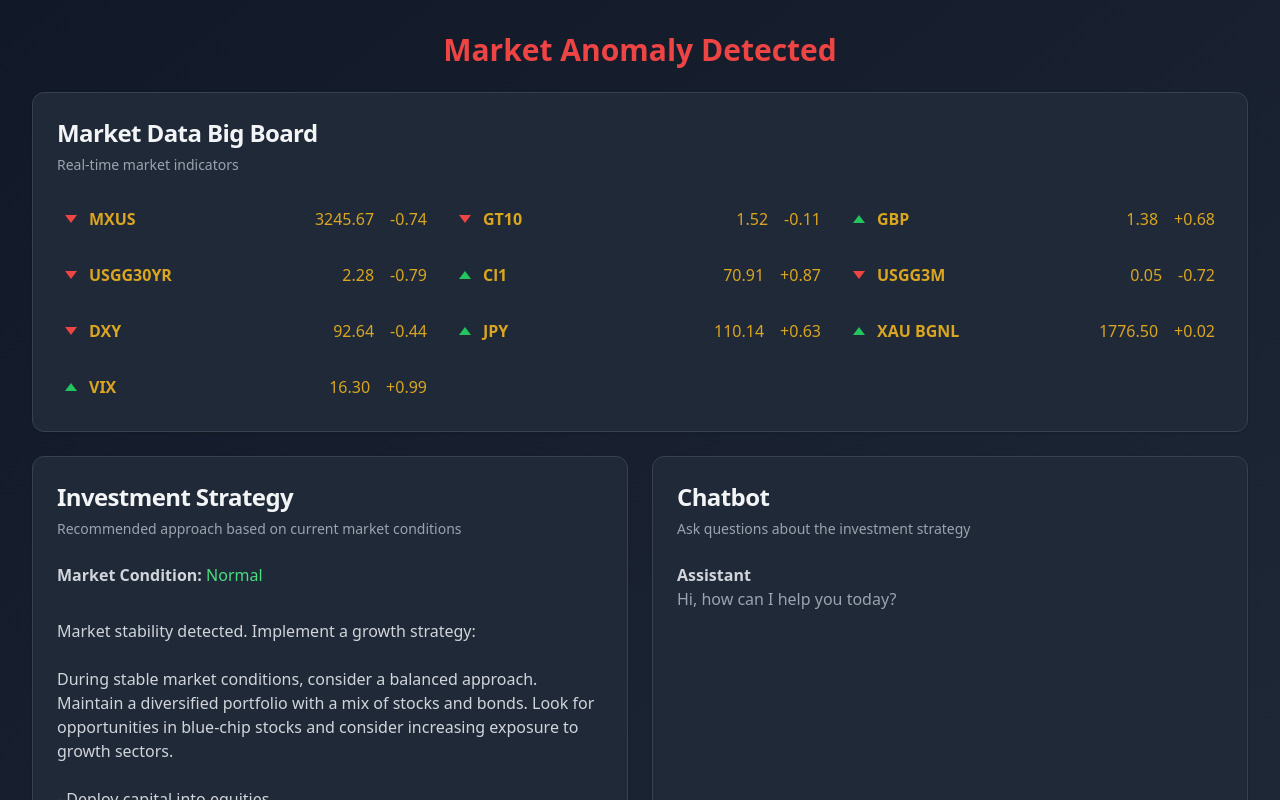
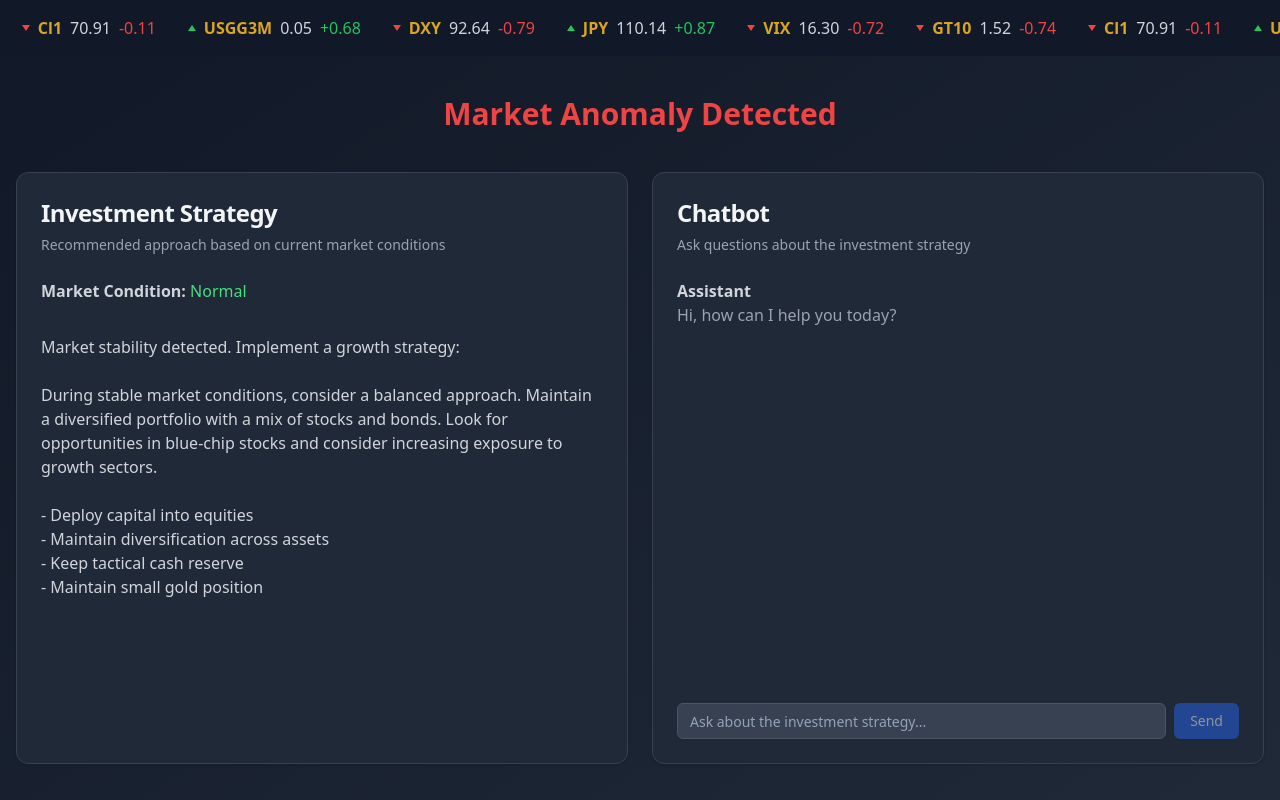
Before and after one commit to gitrlawton/market-anomaly-detection, a Next.js app: page / in a window 1280 px wide. Shown: the top 800 px of the page. Built offline with nearby package versions, Linux system fonts and the light colour scheme.

Commit message:
Replaced market big board with a scrolling stock ticker.

```diff
--- a/app/globals.css
+++ b/app/globals.css
@@ -74,3 +74,57 @@
     @apply bg-background text-foreground;
   }
 }
+
+@layer base {
+  :root {
+    --background: 222.2 84% 4.9%;
+    --foreground: 210 40% 98%;
+
+    --card: 222.2 84% 4.9%;
+    --card-foreground: 210 40% 98%;
+
+    --popover: 222.2 84% 4.9%;
+    --popover-foreground: 210 40% 98%;
+
+    --primary: 210 40% 98%;
+    --primary-foreground: 222.2 47.4% 11.2%;
+
+    --secondary: 217.2 32.6% 17.5%;
+    --secondary-foreground: 210 40% 98%;
+
+    --muted: 217.2 32.6% 17.5%;
+    --muted-foreground: 215 20.2% 65.1%;
+
+    --accent: 217.2 32.6% 17.5%;
+    --accent-foreground: 210 40% 98%;
+
+    --destructive: 0 62.8% 30.6%;
+    --destructive-foreground: 210 40% 98%;
+
+    --border: 217.2 32.6% 17.5%;
+    --input: 217.2 32.6% 17.5%;
+    --ring: 212.7 26.8% 83.9%;
+  }
+}
+
+@layer base {
+  * {
+    @apply border-border;
+  }
+  body {
+    @apply bg-background text-foreground;
+  }
+}
+
+@keyframes ticker {
+  0% {
+    transform: translateX(100%);
+  }
+  100% {
+    transform: translateX(-100%);
+  }
+}
+
+.animate-ticker {
+  animation: ticker 30s linear infinite;
+}
--- a/app/page.js
+++ b/app/page.js
@@ -1,6 +1,7 @@
-import MarketBigBoard from "@/components/MarketBigBoard";
+import StockTicker from "@/components/StockTicker";
 import InvestmentStrategy from "@/components/InvestmentStrategy";
 import ChatBox from "@/components/ChatBox";
+
 import {
   marketData,
   marketCondition,
@@ -9,10 +10,13 @@ import {
 
 export default function DashboardPage() {
   return (
-    <div className="min-h-screen bg-gradient-to-br from-gray-900 to-gray-800 text-gray-100 p-4">
+    <div className="min-h-screen bg-gradient-to-br from-gray-900 to-gray-800 text-gray-100">
+      <StockTicker />
       <div className="container mx-auto p-4">
+        <h1 className="text-3xl font-bold text-center text-red-500 mt-6 mb-10">
+          Market Anomaly Detected
+        </h1>
         <div className="grid grid-cols-1 gap-6">
-          <MarketBigBoard data={marketData} />
           <div className="grid grid-cols-1 md:grid-cols-2 gap-6">
             <InvestmentStrategy
               condition={marketCondition}
--- a/components/ChatBox.jsx
+++ b/components/ChatBox.jsx
@@ -121,7 +121,7 @@ export default function ChatBox() {
         </p>
       </CardHeader>
       <CardContent>
-        <ScrollArea className="h-[300px] w-full pr-4" ref={scrollRef}>
+        <ScrollArea className="h-[400px] w-full pr-4" ref={scrollRef}>
           {messages.map((message, index) => (
             <div
               key={index}
--- a/components/MarketBigBoard.jsx
+++ /dev/null
@@ -1,65 +0,0 @@
-"use client";
-
-import { Card, CardContent, CardHeader, CardTitle } from "@/components/ui/card";
-
-export default function MarketBigBoard({ data }) {
-  // Convert the data to include mock changes
-  const marketData = Object.entries(data).map(([symbol, value]) => ({
-    symbol,
-    value,
-    change: parseFloat((Math.random() * 2 - 1).toFixed(2)), // Random change between -1 and 1
-  }));
-
-  return (
-    <div className="w-full">
-      <h1 className="text-3xl font-bold text-center text-red-500 mb-6">
-        Market Anomaly Detected
-      </h1>
-      {/* <h1 className="text-3xl font-bold text-center text-green-500 mb-6">
-        Market Conditions Normal
-      </h1> */}
-      <Card className="w-full bg-gray-800 border-gray-700">
-        <CardHeader>
-          <CardTitle className="text-2xl font-semibold text-gray-100">
-            Market Data Big Board
-          </CardTitle>
-          <p className="text-sm text-gray-400">Real-time market indicators</p>
-        </CardHeader>
-        <CardContent>
-          <div className="grid grid-cols-1 md:grid-cols-3 gap-4">
-            {marketData.map((item, index) => (
-              <div
-                key={index}
-                className="grid grid-cols-2 items-center gap-2 p-2 bg-gray-800 rounded-md"
-              >
-                <div className="flex items-center space-x-3">
-                  <div
-                    className={`w-0 h-0 border-l-[6px] border-l-transparent border-r-[6px] border-r-transparent ${
-                      item.change >= 0
-                        ? "border-b-[8px] border-b-green-500"
-                        : "border-t-[8px] border-t-red-500"
-                    }`}
-                  ></div>
-                  <div className="font-semibold text-[#daa520]">
-                    {item.symbol}
-                  </div>
-                </div>
-                <div className="flex justify-end space-x-4">
-                  <div className="text-[#daa520]">{item.value.toFixed(2)}</div>
-                  <div
-                    className={
-                      item.change >= 0 ? "text-[#daa520]" : "text-[#daa520]"
-                    }
-                  >
-                    {item.change >= 0 ? "+" : ""}
-                    {item.change.toFixed(2)}
-                  </div>
-                </div>
-              </div>
-            ))}
-          </div>
-        </CardContent>
-      </Card>
-    </div>
-  );
-}
--- /dev/null
+++ b/components/StockTicker.jsx
@@ -0,0 +1,71 @@
+"use client";
+
+import { useEffect, useState, useRef } from "react";
+import { marketData } from "@/utils/mockData";
+
+export default function StockTicker() {
+  const [tickerItems, setTickerItems] = useState([]);
+  const containerRef = useRef(null);
+  const tickerRef = useRef(null);
+
+  useEffect(() => {
+    // Convert marketData to TickerItem array with mock changes
+    const items = Object.entries(marketData).map(([symbol, value]) => ({
+      symbol,
+      value,
+      change: parseFloat((Math.random() * 2 - 1).toFixed(2)),
+    }));
+    setTickerItems(items);
+
+    let animationId;
+    let position = 0;
+
+    const animate = () => {
+      if (containerRef.current && tickerRef.current) {
+        position -= 0.5;
+
+        if (Math.abs(position) >= tickerRef.current.offsetWidth / 3) {
+          position = 0;
+        }
+
+        tickerRef.current.style.transform = `translateX(${position}px)`;
+      }
+      animationId = requestAnimationFrame(animate);
+    };
+
+    animationId = requestAnimationFrame(animate);
+
+    return () => cancelAnimationFrame(animationId);
+  }, []);
+
+  return (
+    <div
+      ref={containerRef}
+      className="w-full bg-gray-900 overflow-hidden py-2"
+      aria-label="Stock Ticker"
+    >
+      <div ref={tickerRef} className="inline-block whitespace-nowrap">
+        {[...tickerItems, ...tickerItems, ...tickerItems].map((item, index) => (
+          <span key={index} className="inline-flex items-center px-4 py-2">
+            <span
+              className={`w-0 h-0 border-l-[4px] border-l-transparent border-r-[4px] border-r-transparent mr-2 ${
+                item.change >= 0
+                  ? "border-b-[6px] border-b-green-500"
+                  : "border-t-[6px] border-t-red-500"
+              }`}
+              aria-hidden="true"
+            ></span>
+            <span className="font-semibold text-[#daa520]">{item.symbol}</span>
+            <span className="text-gray-300 ml-2">{item.value.toFixed(2)}</span>
+            <span
+              className={`ml-2 ${item.change >= 0 ? "text-green-500" : "text-red-500"}`}
+            >
+              {item.change >= 0 ? "+" : ""}
+              {item.change.toFixed(2)}
+            </span>
+          </span>
+        ))}
+      </div>
+    </div>
+  );
+}
--- a/utils/mockData.js
+++ b/utils/mockData.js
@@ -1,13 +1,9 @@
 export const marketData = {
-  MXUS: 3245.67,
   GT10: 1.52,
-  GBP: 1.38,
-  USGG30YR: 2.28,
   Cl1: 70.91,
   USGG3M: 0.05,
   DXY: 92.64,
   JPY: 110.14,
-  "XAU BGNL": 1776.5,
   VIX: 16.3,
 };
 
```
